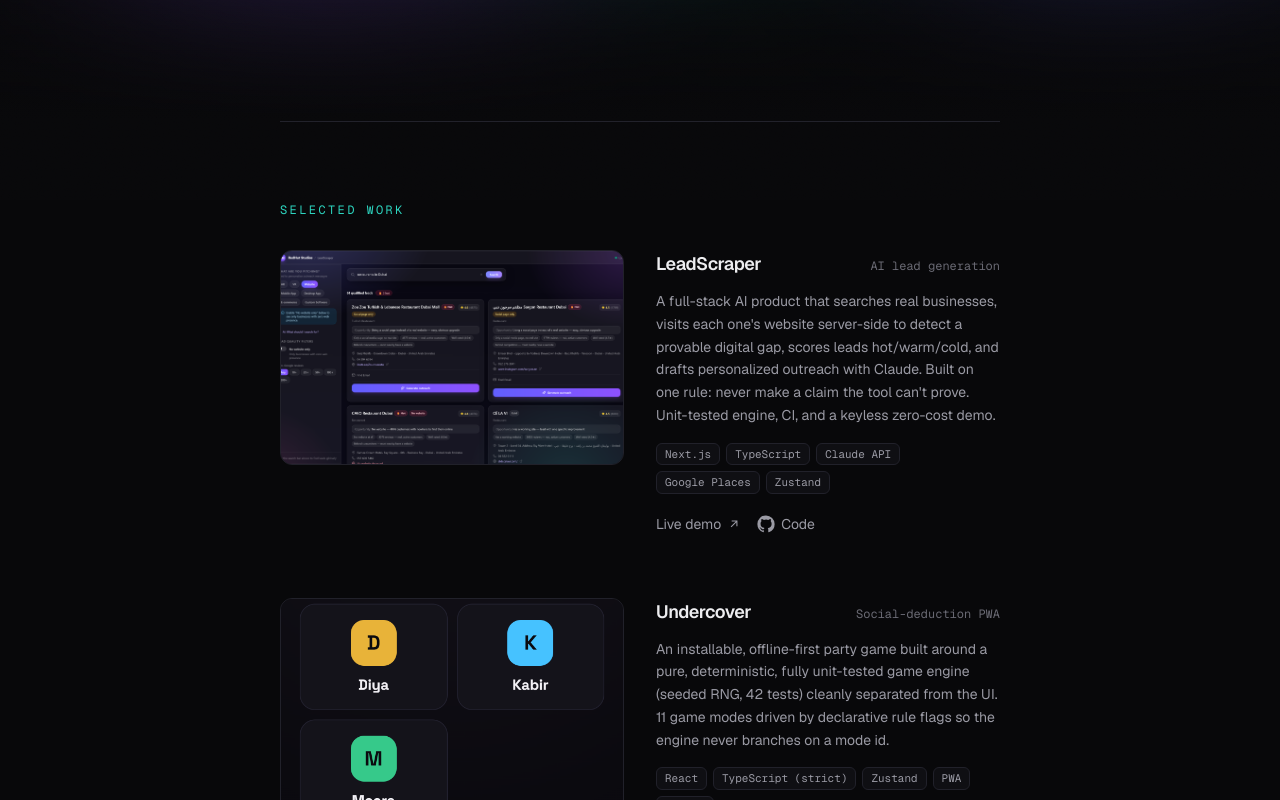
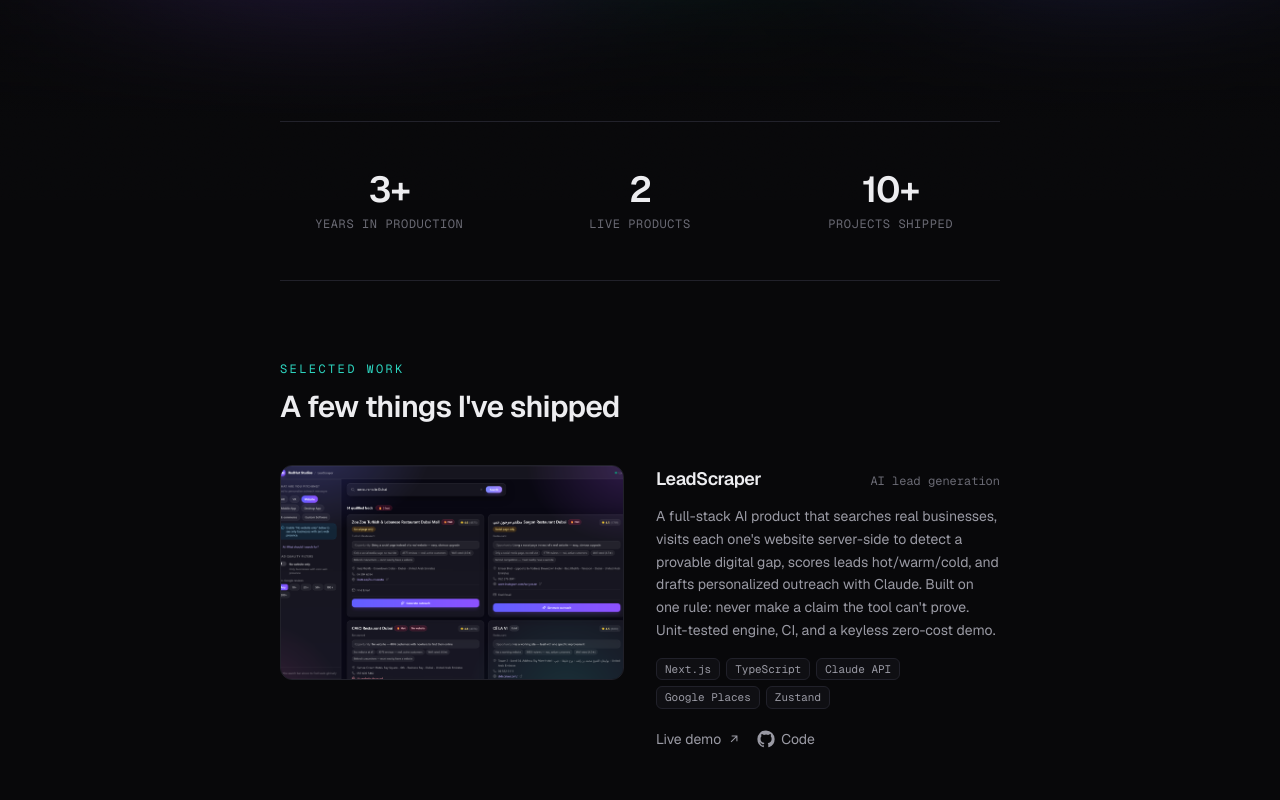
Before and after one commit to abh1shekmishra/portfolio, a Next.js app: page / in a window 1280 px wide. Shown: the part 600-1400 px from the top of the page. Built offline with nearby package versions, Linux system fonts and the light colour scheme.

Commit message:
Polish: stats proof row, editorial section headings, featured-card glow

```diff
--- a/src/app/page.tsx
+++ b/src/app/page.tsx
@@ -2,11 +2,16 @@ import Image from "next/image";
 import Reveal from "@/components/Reveal";
 import Hero from "@/components/Hero";
 import { GitHubIcon, LinkedInIcon, MailIcon, ArrowIcon, DocIcon } from "@/components/icons";
-import { profile, projects, experience, skills, type Project } from "@/lib/data";
+import { profile, projects, experience, skills, stats, type Project } from "@/lib/data";
 
 /* ── shared bits ───────────────────────────────────────────────────── */
-function SectionLabel({ children }: { children: React.ReactNode }) {
-  return <p className="mb-8 font-mono text-xs uppercase tracking-[0.2em] text-accent">{children}</p>;
+function SectionHeader({ label, title }: { label: string; title: string }) {
+  return (
+    <div className="mb-10">
+      <p className="mb-3 font-mono text-xs uppercase tracking-[0.2em] text-accent">{label}</p>
+      <h2 className="text-2xl font-semibold tracking-tight sm:text-3xl">{title}</h2>
+    </div>
+  );
 }
 
 function TechTag({ children }: { children: React.ReactNode }) {
@@ -59,13 +64,29 @@ export default function Home() {
         </nav>
       </header>
 
-      {/* Hero (animated + 3D) */}
+      {/* Hero */}
       <Hero />
+
+      {/* Stats */}
+      <section className="border-t border-border py-12">
+        <Reveal>
+          <div className="grid grid-cols-3 gap-4 text-center sm:gap-8">
+            {stats.map((s) => (
+              <div key={s.label}>
+                <div className="text-3xl font-semibold tracking-tight sm:text-4xl">{s.value}</div>
+                <div className="mt-1.5 font-mono text-[10px] uppercase tracking-wider text-faint sm:text-xs">
+                  {s.label}
+                </div>
+              </div>
+            ))}
+          </div>
+        </Reveal>
+      </section>
 
       {/* Work */}
       <section id="work" className="scroll-mt-16 border-t border-border py-20">
         <Reveal>
-          <SectionLabel>Selected work</SectionLabel>
+          <SectionHeader label="Selected work" title="A few things I've shipped" />
         </Reveal>
 
         <div className="space-y-16">
@@ -88,7 +109,7 @@ export default function Home() {
       {/* Experience */}
       <section id="experience" className="scroll-mt-16 border-t border-border py-20">
         <Reveal>
-          <SectionLabel>Experience</SectionLabel>
+          <SectionHeader label="Experience" title="Where I've worked" />
         </Reveal>
         <div className="space-y-10">
           {experience.map((e, i) => (
@@ -115,7 +136,7 @@ export default function Home() {
       {/* Skills */}
       <section id="skills" className="scroll-mt-16 border-t border-border py-20">
         <Reveal>
-          <SectionLabel>Skills</SectionLabel>
+          <SectionHeader label="Skills" title="What I work with" />
         </Reveal>
         <div className="space-y-5">
           {skills.map((g, i) => (
@@ -136,8 +157,8 @@ export default function Home() {
       {/* Contact / footer */}
       <footer className="border-t border-border py-20">
         <Reveal>
-          <SectionLabel>Contact</SectionLabel>
-          <h2 className="text-2xl font-semibold tracking-tight">Let&apos;s build something.</h2>
+          <p className="mb-3 font-mono text-xs uppercase tracking-[0.2em] text-accent">Contact</p>
+          <h2 className="text-2xl font-semibold tracking-tight sm:text-3xl">Let&apos;s build something.</h2>
           <p className="mt-3 max-w-md leading-relaxed text-muted">
             I&apos;m open to frontend, full-stack, and AI product roles. If you&apos;re building
             something ambitious, reach out.
@@ -174,7 +195,7 @@ function FeaturedProject({ p }: { p: Project }) {
           href={p.live ?? p.code}
           target="_blank"
           rel="noopener noreferrer"
-          className="group relative block aspect-[16/10] overflow-hidden rounded-xl border border-border bg-surface"
+          className="group relative block aspect-[16/10] overflow-hidden rounded-xl border border-border bg-surface transition duration-300 hover:border-accent/40 hover:shadow-[0_10px_50px_-10px] hover:shadow-accent/25"
         >
           <Image
             src={p.image}
--- a/src/lib/data.ts
+++ b/src/lib/data.ts
@@ -10,6 +10,12 @@ export const profile = {
   linkedin: "https://linkedin.com/in/abh1shekmishra",
   resume: "/Abhishek-Mishra-Resume.pdf",
 };
+
+export const stats: { value: string; label: string }[] = [
+  { value: "3+", label: "Years in production" },
+  { value: "2", label: "Live products" },
+  { value: "10+", label: "Projects shipped" },
+];
 
 export type Project = {
   title: string;
```
